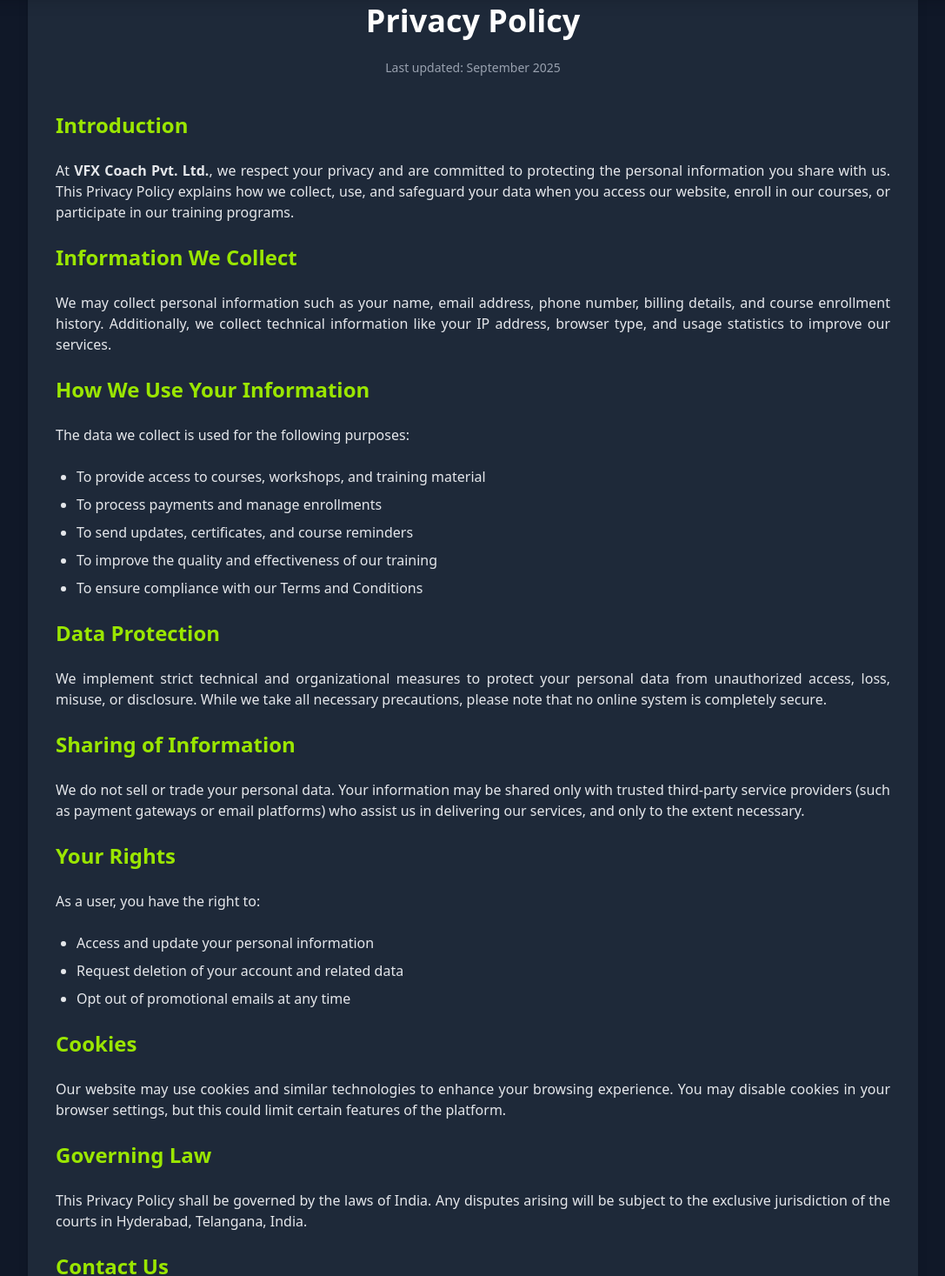
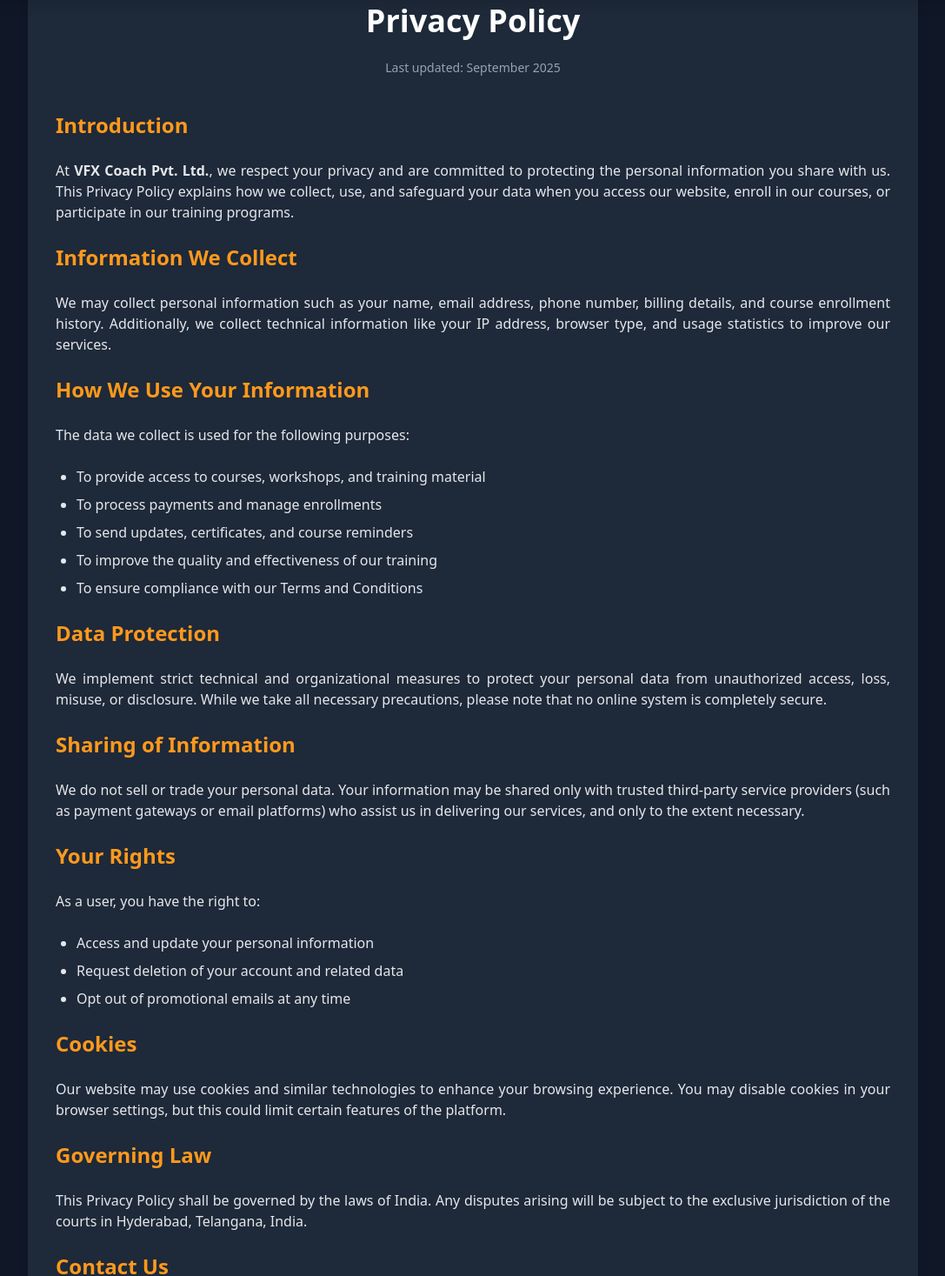
Before and after one commit to saikiranyalavarthi/vfx-coach-website, a React (Vite) app: page /privacy in a window 1280 px wide. Shown: the part 108-1575 px from the top of the page at 87% size, without its empty margins (96-1183 px from the left). Built offline with nearby package versions, Linux system fonts and the light colour scheme.

Commit message:
updates changes

```diff
--- a/src/Pages/Contact.jsx
+++ b/src/Pages/Contact.jsx
@@ -52,7 +52,7 @@
     <div className="min-h-screen bg-black text-white flex flex-col">
       {/* Hero / Heading Section */}
       <header className="py-16 px-6 md:px-14 text-center mt-12">
-        <p className="uppercase text-sm font-semibold tracking-wide text-green-400">
+        <p className="uppercase text-sm font-semibold tracking-wide text-[#FF991C]">
           GET IN TOUCH
         </p>
         <h1 className="text-4xl md:text-5xl font-serif font-bold mt-2">
@@ -112,7 +112,7 @@
           <button
             type="submit"
             disabled={loading}
-            className={`w-full py-3 rounded-full bg-gradient-to-r from-lime-400 to-green-500 text-black font-semibold shadow-lg transition transform ${
+            className={`w-full py-3 rounded-full bg-[#FF991C] text-black font-semibold shadow-lg transition transform ${
               loading ? "opacity-60 cursor-not-allowed" : "hover:scale-105"
             }`}
           >
--- a/src/Pages/PrivacyPolicy.jsx
+++ b/src/Pages/PrivacyPolicy.jsx
@@ -14,7 +14,9 @@
         </p>
 
         <div className="prose prose-invert max-w-none text-justify space-y-6">
-          <h2 className="text-2xl font-semibold text-lime-400">Introduction</h2>
+          <h2 className="text-2xl font-semibold text-[#FF991C]">
+            Introduction
+          </h2>
           <p>
             At <b>VFX Coach Pvt. Ltd.</b>, we respect your privacy and are
             committed to protecting the personal information you share with us.
@@ -23,7 +25,7 @@
             participate in our training programs.
           </p>
 
-          <h2 className="text-2xl font-semibold text-lime-400">
+          <h2 className="text-2xl font-semibold text-[#FF991C]">
             Information We Collect
           </h2>
           <p>
@@ -33,7 +35,7 @@
             address, browser type, and usage statistics to improve our services.
           </p>
 
-          <h2 className="text-2xl font-semibold text-lime-400">
+          <h2 className="text-2xl font-semibold text-[#FF991C]">
             How We Use Your Information
           </h2>
           <p>The data we collect is used for the following purposes:</p>
@@ -47,7 +49,7 @@
             <li>To ensure compliance with our Terms and Conditions</li>
           </ul>
 
-          <h2 className="text-2xl font-semibold text-lime-400">
+          <h2 className="text-2xl font-semibold text-[#FF991C]">
             Data Protection
           </h2>
           <p>
@@ -57,7 +59,7 @@
             that no online system is completely secure.
           </p>
 
-          <h2 className="text-2xl font-semibold text-lime-400">
+          <h2 className="text-2xl font-semibold text-[#FF991C]">
             Sharing of Information
           </h2>
           <p>
@@ -67,7 +69,7 @@
             services, and only to the extent necessary.
           </p>
 
-          <h2 className="text-2xl font-semibold text-lime-400">Your Rights</h2>
+          <h2 className="text-2xl font-semibold text-[#FF991C]">Your Rights</h2>
           <p>As a user, you have the right to:</p>
           <ul className="list-disc pl-6 space-y-2">
             <li>Access and update your personal information</li>
@@ -75,14 +77,14 @@
             <li>Opt out of promotional emails at any time</li>
           </ul>
 
-          <h2 className="text-2xl font-semibold text-lime-400">Cookies</h2>
+          <h2 className="text-2xl font-semibold text-[#FF991C]">Cookies</h2>
           <p>
             Our website may use cookies and similar technologies to enhance your
             browsing experience. You may disable cookies in your browser
             settings, but this could limit certain features of the platform.
           </p>
 
-          <h2 className="text-2xl font-semibold text-lime-400">
+          <h2 className="text-2xl font-semibold text-[#FF991C]">
             Governing Law
           </h2>
           <p>
@@ -91,7 +93,7 @@
             the courts in Hyderabad, Telangana, India.
           </p>
 
-          <h2 className="text-2xl font-semibold text-lime-400">Contact Us</h2>
+          <h2 className="text-2xl font-semibold text-[#FF991C]">Contact Us</h2>
           <p>
             If you have questions about this Privacy Policy or our data
             practices, you may contact us at:
--- a/src/Pages/RefundPolicy.jsx
+++ b/src/Pages/RefundPolicy.jsx
@@ -14,7 +14,9 @@
         </p>
 
         <div className="prose prose-invert max-w-none text-justify space-y-6">
-          <h2 className="text-2xl font-semibold text-lime-400">Introduction</h2>
+          <h2 className="text-2xl font-semibold text-[#FF991C]">
+            Introduction
+          </h2>
           <p>
             At <b>VFX Coach Pvt. Ltd.</b>, we strive to provide the best
             learning experience to our students. This Refund Policy outlines the
@@ -22,7 +24,7 @@
             and training programs offered through our platform.
           </p>
 
-          <h2 className="text-2xl font-semibold text-lime-400">
+          <h2 className="text-2xl font-semibold text-[#FF991C]">
             Eligibility for Refund
           </h2>
           <p>Refunds are applicable only under the following conditions:</p>
@@ -41,7 +43,7 @@
             </li>
           </ul>
 
-          <h2 className="text-2xl font-semibold text-lime-400">
+          <h2 className="text-2xl font-semibold text-[#FF991C]">
             Non-Refundable Items
           </h2>
           <p>
@@ -54,7 +56,7 @@
             <li>Payments made beyond the refund eligibility period</li>
           </ul>
 
-          <h2 className="text-2xl font-semibold text-lime-400">
+          <h2 className="text-2xl font-semibold text-[#FF991C]">
             How to Request a Refund
           </h2>
           <p>
@@ -64,7 +66,7 @@
             within <b>5–7 business days</b>.
           </p>
 
-          <h2 className="text-2xl font-semibold text-lime-400">
+          <h2 className="text-2xl font-semibold text-[#FF991C]">
             Mode of Refund
           </h2>
           <p>
@@ -74,7 +76,7 @@
             provider.
           </p>
 
-          <h2 className="text-2xl font-semibold text-lime-400">
+          <h2 className="text-2xl font-semibold text-[#FF991C]">
             Changes to this Policy
           </h2>
           <p>
@@ -83,7 +85,7 @@
             updated date.
           </p>
 
-          <h2 className="text-2xl font-semibold text-lime-400">Contact Us</h2>
+          <h2 className="text-2xl font-semibold text-[#FF991C]">Contact Us</h2>
           <p>
             If you have questions regarding this Refund Policy, please contact
             us at:
--- a/src/Pages/Terms.jsx
+++ b/src/Pages/Terms.jsx
@@ -15,7 +15,9 @@
 
         {/* Scrollable Content */}
         <div className="prose prose-invert max-w-none text-justify space-y-6">
-          <h2 className="text-2xl font-semibold text-lime-400">Introduction</h2>
+          <h2 className="text-2xl font-semibold text-[#FF991C]">
+            Introduction
+          </h2>
           <p>
             Welcome to <b>VFX Coach</b>, a platform dedicated to helping
             learners master the art and science of Visual Effects. These Terms
@@ -25,7 +27,7 @@
             with and be bound by these Terms.
           </p>
 
-          <h2 className="text-2xl font-semibold text-lime-400">
+          <h2 className="text-2xl font-semibold text-[#FF991C]">
             Acceptance of Terms
           </h2>
           <p>
@@ -35,7 +37,7 @@
             please do not access our website or enroll in our programs.
           </p>
 
-          <h2 className="text-2xl font-semibold text-lime-400">
+          <h2 className="text-2xl font-semibold text-[#FF991C]">
             Services Provided
           </h2>
           <p>
@@ -46,7 +48,7 @@
             Access to certain features may require payment of course fees.
           </p>
 
-          <h2 className="text-2xl font-semibold text-lime-400">
+          <h2 className="text-2xl font-semibold text-[#FF991C]">
             Enrollment and Payments
           </h2>
           <p>
@@ -57,7 +59,9 @@
             course materials.
           </p>
 
-          <h2 className="text-2xl font-semibold text-lime-400">User Conduct</h2>
+          <h2 className="text-2xl font-semibold text-[#FF991C]">
+            User Conduct
+          </h2>
           <p>
             You agree to use the VFX Coach platform responsibly and for the sole
             purpose of learning and skill development. Any misuse of course
@@ -66,7 +70,7 @@
             of your access.
           </p>
 
-          <h2 className="text-2xl font-semibold text-lime-400">
+          <h2 className="text-2xl font-semibold text-[#FF991C]">
             Intellectual Property
           </h2>
           <p>
@@ -76,7 +80,7 @@
             redistribute our content without prior written consent.
           </p>
 
-          <h2 className="text-2xl font-semibold text-lime-400">
+          <h2 className="text-2xl font-semibold text-[#FF991C]">
             Governing Law
           </h2>
           <p>
@@ -85,7 +89,7 @@
             exclusive jurisdiction of the courts in Hyderabad, Telangana, India.
           </p>
 
-          <h2 className="text-2xl font-semibold text-lime-400">Contact</h2>
+          <h2 className="text-2xl font-semibold text-[#FF991C]">Contact</h2>
           <p>
             For questions about these Terms, enrollment issues, or any
             clarifications regarding our training services, you can reach us at:
```
